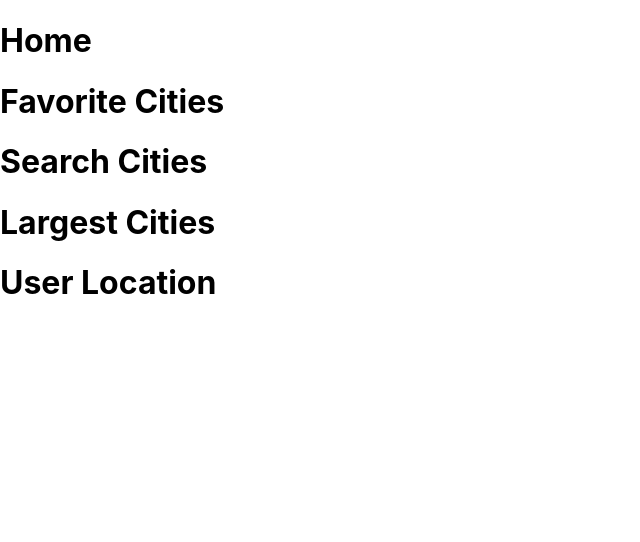
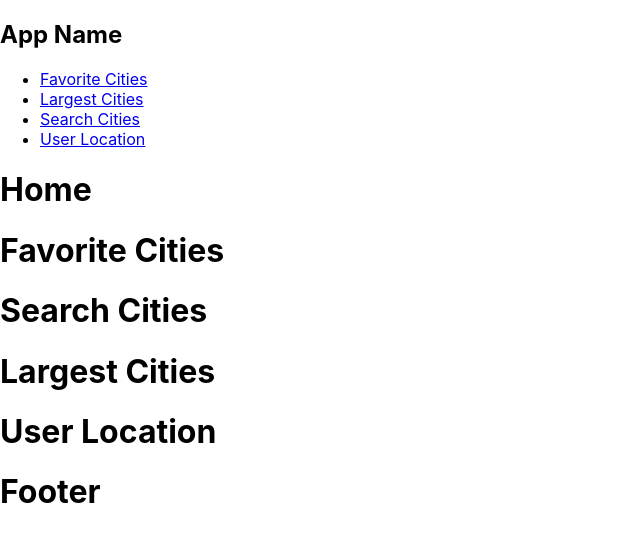
Before and after one commit to t-kings/city-weather-information, a React (Create React App) app: page / in a window 1280 px wide. Shown: the top 542 px of the page, without its empty margins (0-640 px from the left). Built offline with nearby package versions, Linux system fonts and the light colour scheme.

Commit message:
✨ Added layout

```diff
--- /dev/null
+++ b/src/components/footer/footer.tsx
@@ -0,0 +1,7 @@
+/**
+ *
+ * @description Footer of pages
+ */
+export const Footer = () => {
+  return <h1>Footer</h1>;
+};
--- /dev/null
+++ b/src/components/footer/index.ts
@@ -0,0 +1 @@
+export * from "./footer";
--- a/src/components/index.ts
+++ b/src/components/index.ts
@@ -3,3 +3,5 @@ export * from "./notes";
 export * from "./search-cities";
 export * from "./favorite-cities";
 export * from "./user-location";
+export * from "./footer";
+export * from "./navbar";
--- /dev/null
+++ b/src/components/navbar/index.ts
@@ -0,0 +1 @@
+export * from "./navbar";
--- /dev/null
+++ b/src/components/navbar/navbar.tsx
@@ -0,0 +1,22 @@
+/**
+ * Navigation bar
+ */
+
+import { Link } from "react-router-dom";
+import { config } from "../../config";
+import { paths } from "./paths";
+
+export const Navbar = () => {
+  return (
+    <nav>
+      <h1>{config.appName}</h1>
+      <ul>
+        {paths.map((_path) => (
+          <li key={_path.title}>
+            <Link to={_path.path}>{_path.title}</Link>
+          </li>
+        ))}
+      </ul>
+    </nav>
+  );
+};
--- /dev/null
+++ b/src/components/navbar/paths.ts
@@ -0,0 +1,17 @@
+/**
+ * Paths for navigation bar
+ */
+import { COMPONENT_IDS } from "../../constants";
+
+export const paths = [
+  {
+    title: "Favorite Cities",
+    path: `/#${COMPONENT_IDS.FAVORITE_CITIES}`,
+  },
+  { title: "Largest Cities", path: `/#${COMPONENT_IDS.LARGEST_CITIES}` },
+  {
+    title: "Search Cities",
+    path: `/#${COMPONENT_IDS.SEARCH_CITIES}`,
+  },
+  { title: "User Location", path: "/user-location" },
+];
--- /dev/null
+++ b/src/config.ts
@@ -0,0 +1,3 @@
+export const config = {
+  appName: "App Name",
+};
--- /dev/null
+++ b/src/constants/component-ids.ts
@@ -0,0 +1,12 @@
+/**
+ * Unique IDs for Components
+ */
+
+const LARGEST_CITIES = "largestCities";
+const SEARCH_CITIES = "searchCities";
+const FAVORITE_CITIES = "favoriteCities";
+export const COMPONENT_IDS = {
+  LARGEST_CITIES,
+  SEARCH_CITIES,
+  FAVORITE_CITIES,
+};
--- /dev/null
+++ b/src/constants/index.ts
@@ -0,0 +1 @@
+export * from "./component-ids";
--- /dev/null
+++ b/src/containers/layout/index.ts
@@ -0,0 +1 @@
+export * from "./layout";
--- /dev/null
+++ b/src/containers/layout/layout.tsx
@@ -0,0 +1,16 @@
+/**
+ * @description Layout for pages
+ */
+
+import { FC } from "react";
+import { Footer, Navbar } from "../../components";
+
+export const PageLayout: FC = ({ children }) => {
+  return (
+    <>
+      <Navbar />
+      <main>{children}</main>
+      <Footer />
+    </>
+  );
+};
--- a/src/routes/page.routes.tsx
+++ b/src/routes/page.routes.tsx
@@ -1,10 +1,12 @@
 import React from "react";
 import { BrowserRouter, Switch, Route } from "react-router-dom";
+import { PageLayout } from "../containers/layout";
 import { Home, WeatherInformation } from "../pages";
 
 export const PageRoutes = () => {
   return (
     <BrowserRouter>
+      <PageLayout>
         <Switch>
           <Route exact path="/" component={Home} />
           <Route
@@ -12,6 +14,7 @@ export const PageRoutes = () => {
             component={WeatherInformation}
           />
         </Switch>
+      </PageLayout>
     </BrowserRouter>
   );
 };
```
Lines whose indentation alone changed are shown as unchanged.
